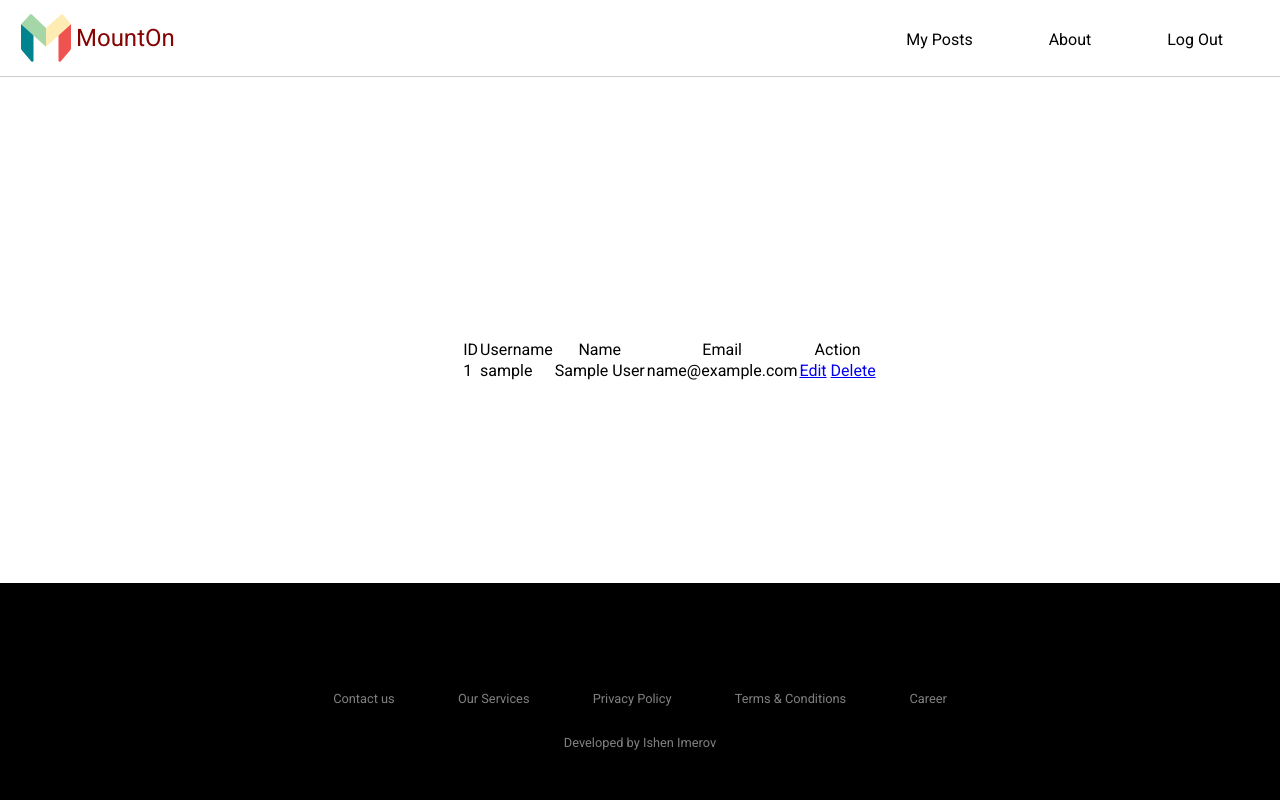
After one commit to ishenimerov/web-development, a PHP site: page /users.php in a window 1280 px wide. The commit adds this page. Run offline with PHP 8.4, Linux system fonts and the light colour scheme; tables that the repository leaves empty or names only in its code hold one stand-in row (values such as "Sample post").

Commit message:
users list added

```diff
--- a/auth/register.php
+++ b/auth/register.php
@@ -66,7 +66,7 @@
                 <div class='form-actions-box'>
                     <button class="btn-text" type="button" onclick="location.href='../index.php';">Already have an
                         account?</button>
-                    <button class="btn-submit" type="submit" name="submit">Register</button>
+                    <button class="btn-text" type="submit" name="submit">Register</button>
                 </div>
             </form>
         </div>
--- a/db-conn/db_conn.php
+++ b/db-conn/db_conn.php
@@ -1,14 +1,10 @@
 <?php
 
 $sname = "localhost";
-
-$unmae = "root";
-
+$uname = "root";
 $password = "";
-
-$db_name = "users";
-
-$conn = mysqli_connect($sname, $unmae, $password, $db_name);
+$db_name = "mount-on";
+$conn = mysqli_connect($sname, $uname, $password, $db_name);
 
 if (!$conn) {
 
--- a/home.php
+++ b/home.php
@@ -22,9 +22,8 @@ if (isset($_SESSION['id']) && isset($_SESSION['user_name'])) {
             <main>
                 <div class="main-box top">
                     <div class="top">
-                        <div>
-                            <?php echo "<h2>Welcome, $name!</h2>"; ?>
-                            <p>Explore our recipes and categories below:</p>
+                        <div class="bottom" id='posts'>
+
                         </div>
                     </div>
                 </div>
--- a/index.php
+++ b/index.php
@@ -29,7 +29,7 @@
                 <?php } ?>
                 <div class='form-field-box'>
                     <label>Username</label>
-                    <input type="text" name="uname" placeholder="Email">
+                    <input type="text" name="uname" placeholder="Username">
                 </div>
                 <div class='form-field-box'>
                     <label>Password</label>
@@ -37,7 +37,7 @@
                 </div>
                 <div class=' form-actions-box'>
                     <button class="btn-text" type="button" onclick="location.href='auth/register.php';">Sign up</button>
-                    <button class="btn-submit" type="submit">Login</button>
+                    <button class="btn-text" type="submit">Login</button>
                 </div>
 
             </form>
--- a/style/style.css
+++ b/style/style.css
@@ -1,8 +1,10 @@
-@import url('https://fonts.googleapis.com/css2?family=PT+Sans&family=Roboto+Mono&display=swap');
+@import url('https://fonts.googleapis.com/css2?family=Roboto:ital,wght@0,100;0,300;0,400;0,500;0,700;0,900;1,100;1,300;1,400;1,500;1,700;1,900&display=swap');
 
 *{
 
-    font-family: 'PT Sans', sans-serif;
+    font-family: "Roboto", sans-serif;
+    font-weight: 400;
+    font-style: normal;
     box-sizing: padding-box;
     margin:0;
     padding: 0;
@@ -13,9 +15,10 @@
 
 body {
 
-    background: #ffffff;
+    background: #fff;
 }
 h2 {
+    color: #fff;
     text-align: center;
 }
 .container {
--- /dev/null
+++ b/users.php
@@ -0,0 +1,98 @@
+<?php
+
+include "db-conn/db_conn.php";
+
+$sql = "SELECT * FROM users";
+
+$result = $conn->query($sql);
+
+?>
+
+<!DOCTYPE html>
+
+<html>
+
+<head>
+
+    <title>View Users</title>
+    <link rel="stylesheet" type="text/css" href="style/style.css">
+
+</head>
+
+<body>
+    <div class='wrapper'>
+        <?php include "common/header/header.php"; ?>
+        <main>
+
+            <h2>users</h2>
+
+            <table class="table">
+
+                <thead>
+
+                    <tr>
+
+                        <th>ID</th>
+
+                        <th>Username</th>
+
+                        <th>Name</th>
+
+                        <th>Email</th>
+
+                        <th>Action</th>
+
+                    </tr>
+
+                </thead>
+
+                <tbody>
+
+                    <?php
+
+                    if ($result->num_rows > 0) {
+
+                        while ($row = $result->fetch_assoc()) {
+
+                            ?>
+
+                            <tr>
+
+                                <td>
+                                    <?php echo $row['id']; ?>
+                                </td>
+
+                                <td>
+                                    <?php echo $row['user_name']; ?>
+                                </td>
+
+                                <td>
+                                    <?php echo $row['name']; ?>
+                                </td>
+
+                                <td>
+                                    <?php echo $row['email']; ?>
+                                </td>
+
+
+                                <td><a class="btn btn-info" href="update.php?id=<?php echo $row['id']; ?>">Edit</a>&nbsp;<a
+                                        class="btn btn-danger" href="delete.php?id=<?php echo $row['id']; ?>">Delete</a></td>
+
+                            </tr>
+
+                        <?php }
+
+                    }
+
+                    ?>
+
+                </tbody>
+
+            </table>
+
+        </main>
+        <?php include 'common/footer/footer.php'; ?>
+    </div>
+</body>
+
+</html>
```
Also changed, not shown: other parts of style/style.css (+18 -17 lines), api/getPosts.php (added, +34 -0 lines), app.js (added, +46 -0 lines), database/posts.sql (added, +21 -0 lines).
